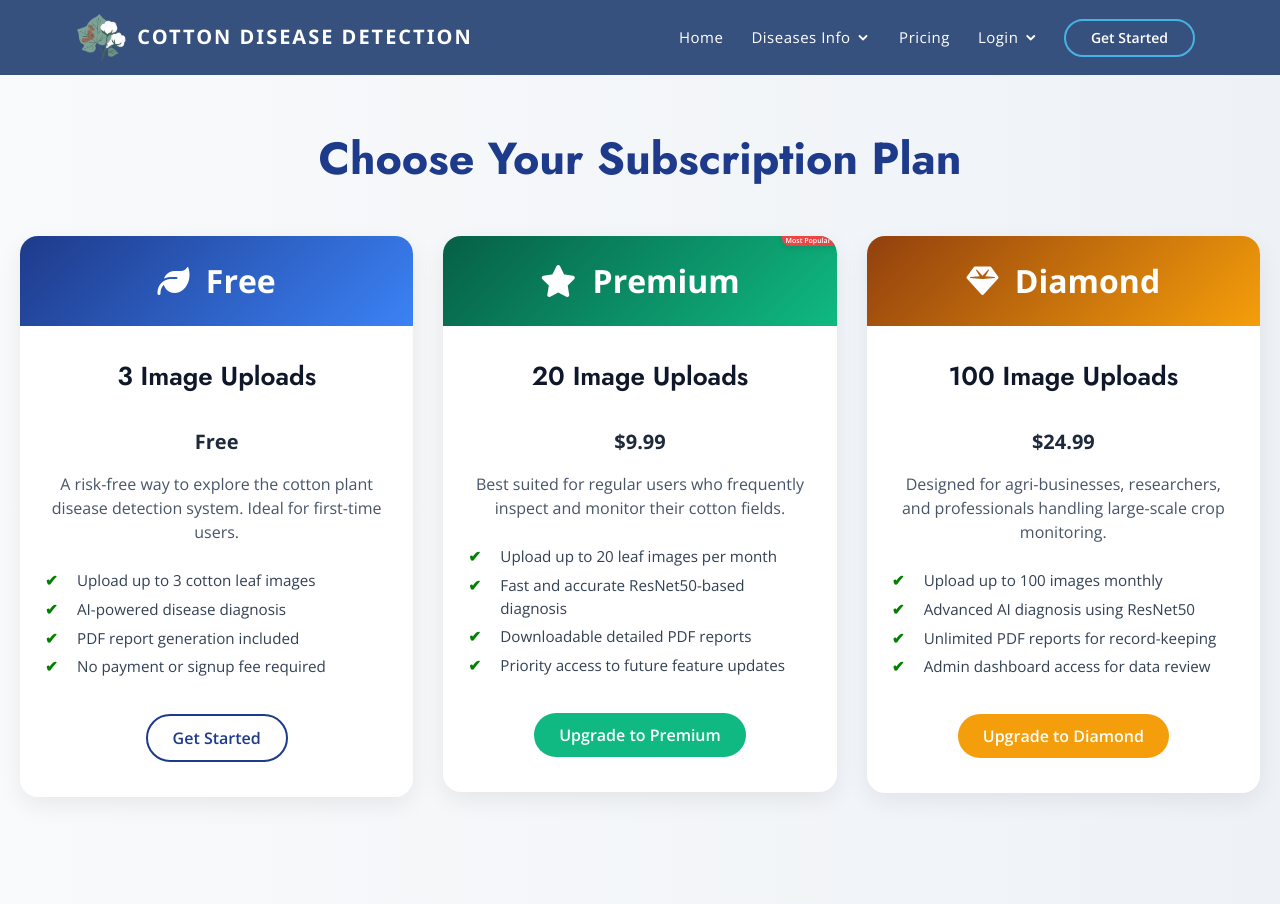
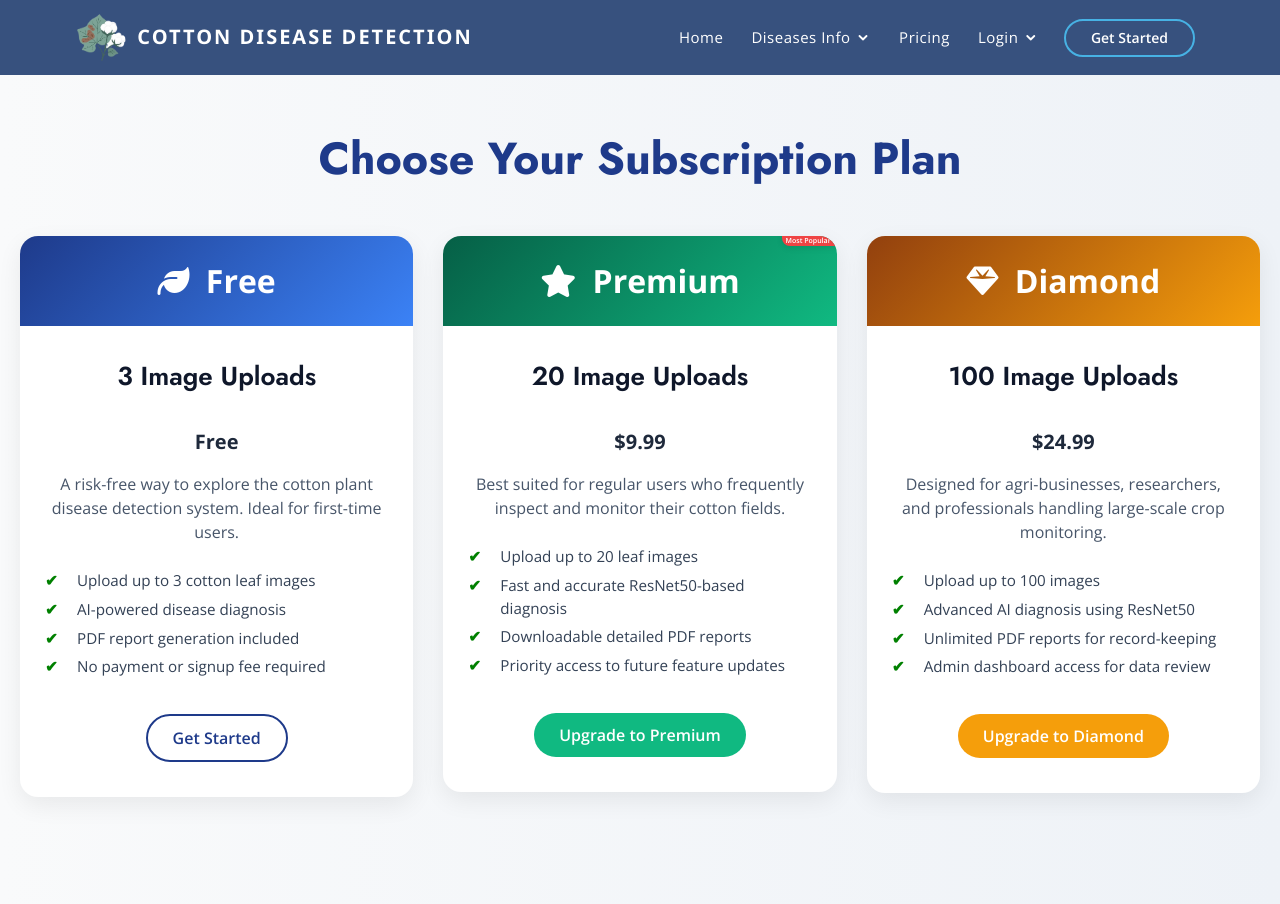
Before and after one commit to Sarahriaz078/Cotton-Disease-Detection, a Flask app: page /subscription in a window 1280 px wide. Shown: the top 904 px of the page. Run offline with Flask 3, Linux system fonts and the light colour scheme; some libraries are stand-ins or nearby versions.

Commit message:
subscription.html

```diff
--- a/templates/subscription.html
+++ b/templates/subscription.html
@@ -205,7 +205,7 @@
   Best suited for regular users who frequently inspect and monitor their cotton fields.
 </p>
 <ul class="plan-details text-start">
-  <li> Upload up to 20 leaf images per month</li>
+  <li> Upload up to 20 leaf images</li>
   <li> Fast and accurate ResNet50-based diagnosis</li>
   <li> Downloadable detailed PDF reports</li>
   <li> Priority access to future feature updates</li>
@@ -232,7 +232,7 @@
   Designed for agri-businesses, researchers, and professionals handling large-scale crop monitoring.
 </p>
 <ul class="plan-details text-start">
-  <li> Upload up to 100 images monthly</li>
+  <li> Upload up to 100 images</li>
   <li> Advanced AI diagnosis using ResNet50</li>
   <li> Unlimited PDF reports for record-keeping</li>
   <li> Admin dashboard access for data review</li>
```
